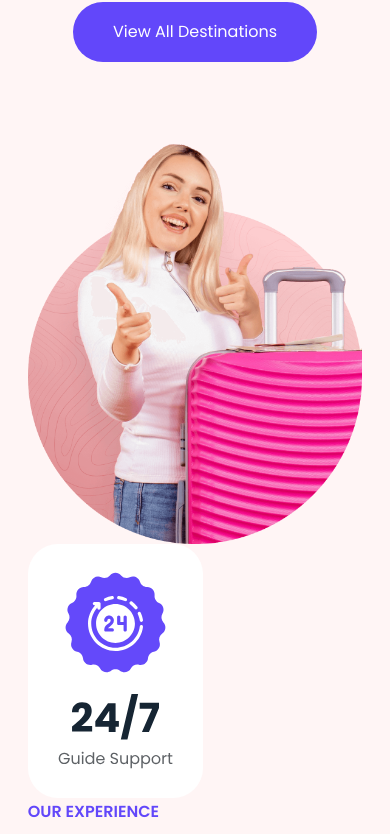
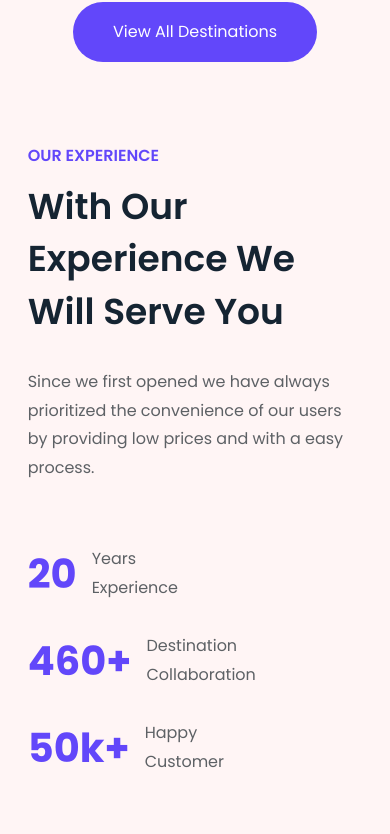
Before and after one commit to Meetkamal256/travelia-website-react-typescript, a React (Vite) app: page / in a window 390 px wide. Shown: the part 5669-6503 px from the top of the page. Built offline with nearby package versions, Linux system fonts and the light colour scheme.

Commit message:
experience component styling and responsive design done

```diff
--- a/src/components/experience/Experience.tsx
+++ b/src/components/experience/Experience.tsx
@@ -12,8 +12,16 @@ const Experience = () => {
             alt="exp banner"
             loading="lazy"
             className="w-100"
+            width="550"
+            height="660"
           />
-          <img src={expShape} alt="exp shape" className="exp-shape" />
+          <img
+            src={expShape}
+            alt="exp shape"
+            className="exp__shape"
+            width="75"
+            height="109"
+          />
         </figure>
 
         <div className="exp__content">
@@ -21,10 +29,10 @@ const Experience = () => {
           <h2 className="section__title title">
             With Our Experience We Will Serve You
           </h2>
+          <p className="section__text">
             Since we first opened we have always prioritized the convenience of
             our users by providing low prices and with a easy process.
-          <p className="section__text"></p>
-        </div>
+          </p>
           <ul className="exp__list">
             <li>
               <h3 className="item__title">20</h3>
@@ -39,13 +47,14 @@ const Experience = () => {
               </p>
             </li>
             <li>
-            <h3 className="item__title">60+</h3>
+              <h3 className="item__title">50k+</h3>
               <p className="item__text">
                 Happy <br /> Customer
               </p>
             </li>
           </ul>
         </div>
+      </div>
     </section>
   );
 };
--- a/src/components/experience/experience.css
+++ b/src/components/experience/experience.css
@@ -0,0 +1,78 @@
+.experience__container {
+  display: grid;
+  align-items: center;
+  grid-template-columns: 1fr 0.8fr;
+  gap: 80px;
+}
+
+.exp__banner {
+  position: relative;
+}
+
+.experience__container .exp__shape {
+  position: absolute;
+  top: 50%;
+  left: -10px;
+  width: 25%;
+  filter: drop-shadow(var(--shadow-4));
+}
+
+.exp__content .section__title {
+  margin-block: 10px;
+}
+
+.exp__content .section__text {
+  margin-block: 30px 40px;
+}
+
+.exp__list {
+  display: flex;
+  gap: 50px;
+}
+
+.exp__list .item__title {
+  font-size: 4rem;
+  color: var(--bg-majorelle-blue);
+  font-weight: var(--weight-bold);
+}
+
+/* Responsive styles */
+@media screen and (max-width: 992px) {
+  .experience__container {
+    grid-template-columns: 1fr;
+  }
+
+  .exp__banner {
+    grid-row: 2;
+    max-width: 550px;
+    margin-inline: auto;
+  }
+
+  .exp__list li {
+    display: flex;
+    align-items: center;
+    gap: 15px;
+  }
+}
+
+@media screen and (max-width: 768px) {
+  .exp__list {
+    flex-direction: column;
+    gap: 30px;
+  }
+}
+
+@media screen and (max-width: 576px) {
+  .experience__container {
+    gap: 50px;
+  }
+
+  .exp__list {
+    flex-direction: column;
+    gap: 0px;
+  }
+
+  .exp__list li {
+    margin-block-start: 15px;
+  }
+}
```
Lines whose indentation alone changed are shown as unchanged.
